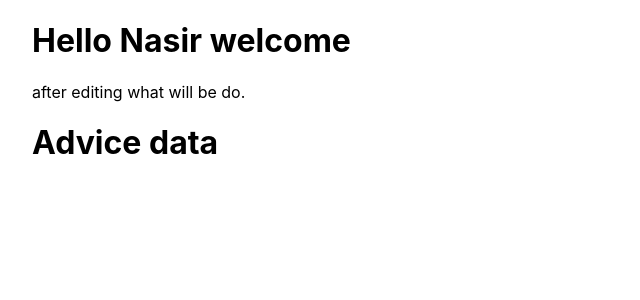
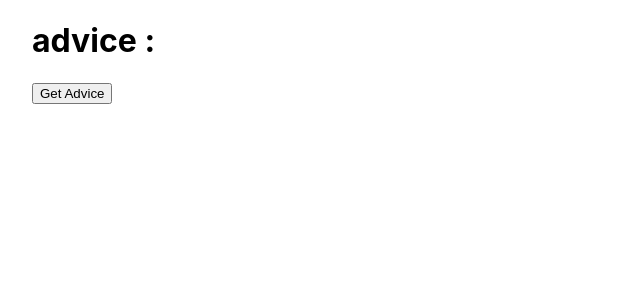
Before and after one commit to NasirMuh/Advice, a Next.js app: page / in a window 1280 px wide. Shown: the top 300 px of the page, without its empty margins (0-640 px from the left). Built offline with nearby package versions, Linux system fonts and the light colour scheme.

Commit message:
working with apis

```diff
--- a/next.config.js
+++ b/next.config.js
@@ -1,7 +1,10 @@
-/** @type {import('next').NextConfig} */
-const nextConfig = {
+// /** @type {import('next').NextConfig} */
+// const nextConfig = {
+//   reactStrictMode: true,
+//   swcMinify: true,
+// }
+
+// module.exports = nextConfig
+module.exports = {
   reactStrictMode: true,
-  swcMinify: true,
 }
-
-module.exports = nextConfig
--- a/pages/advice.js
+++ b/pages/advice.js
@@ -1,9 +1,35 @@
-import React from 'react'
+import React, { useEffect, useState } from 'react'
+import axios from 'axios'
+const Advice = () => {
 
-const Advice = () => {
+  const [advice, setAdvice] = useState('')
+
+  const getAdvice = async () => {
+    const url = "https://api.adviceslip.com/advice"
+    const response = await fetch(url)
+    const responseJson = await response.json()
+    setAdvice(responseJson.slip.advice)
+    console.log(responseJson.slip.advice)
+  }
+  // useEffect(() => {
+
+    // getAdvice()
+
+    // axios.get("https://api.adviceslip.com/advice")
+    //   .then((response) => {
+    //     const { advice1 } = response.data.slip
+    //     // console.log(advice)
+    //     setAdvice(advice1)
+    //   })
+    //   .catch((error) => {
+    //     console.log(error)
+    //   })
+  // })
+
   return (
     <>
-        <h1>Advice data</h1>
+      <h1>advice : {advice}</h1>
+      <button onClick={() => getAdvice()}> Get Advice</button>
     </>
   )
 }
--- a/pages/index.js
+++ b/pages/index.js
@@ -11,9 +11,6 @@ export default function Home() {
         <meta name="description" content="Generated by create next app" />
         <link rel="icon" href="/favicon.ico" />
       </Head>
-
-      <h1>Hello Nasir welcome</h1>
-      <p>after editing what will be do.</p>
       <Advice />
     </div>
   )
```
Also changed, not shown: 1 other file (tests, documents, lock files or other folders).
